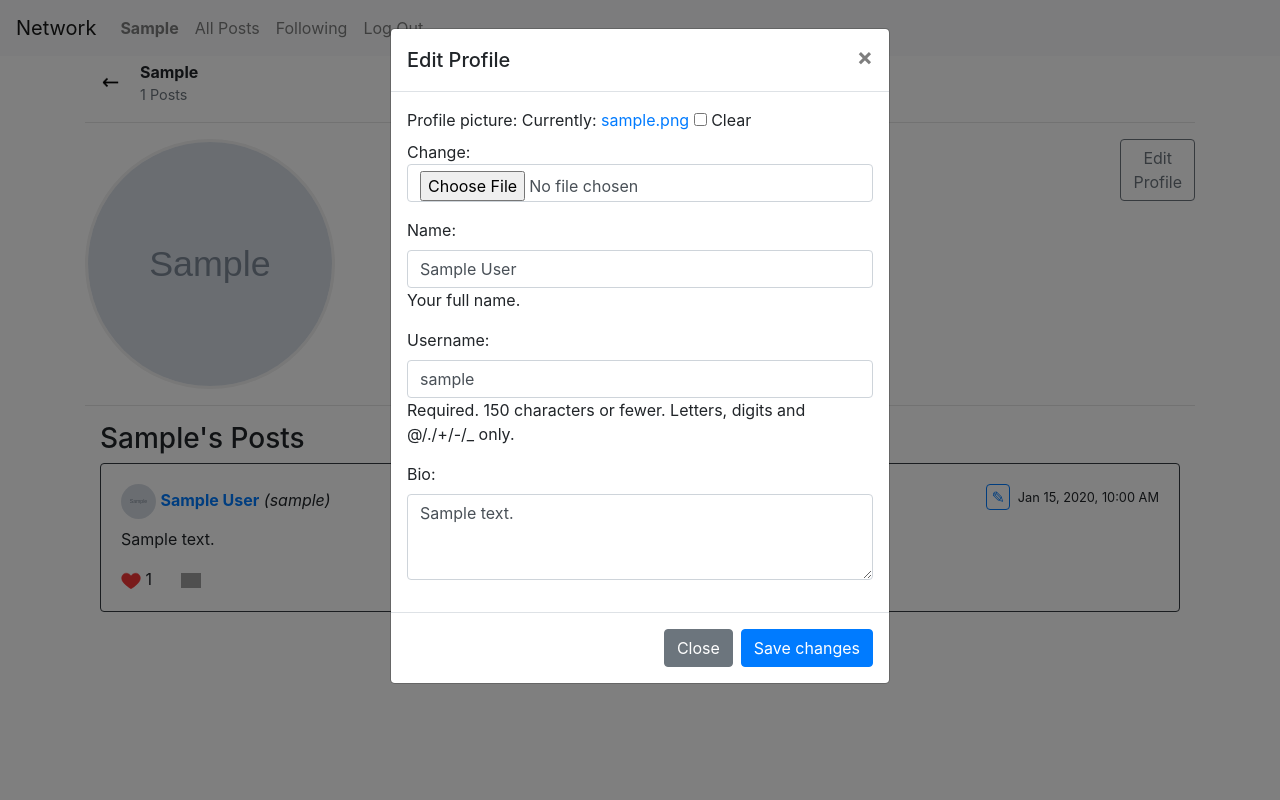
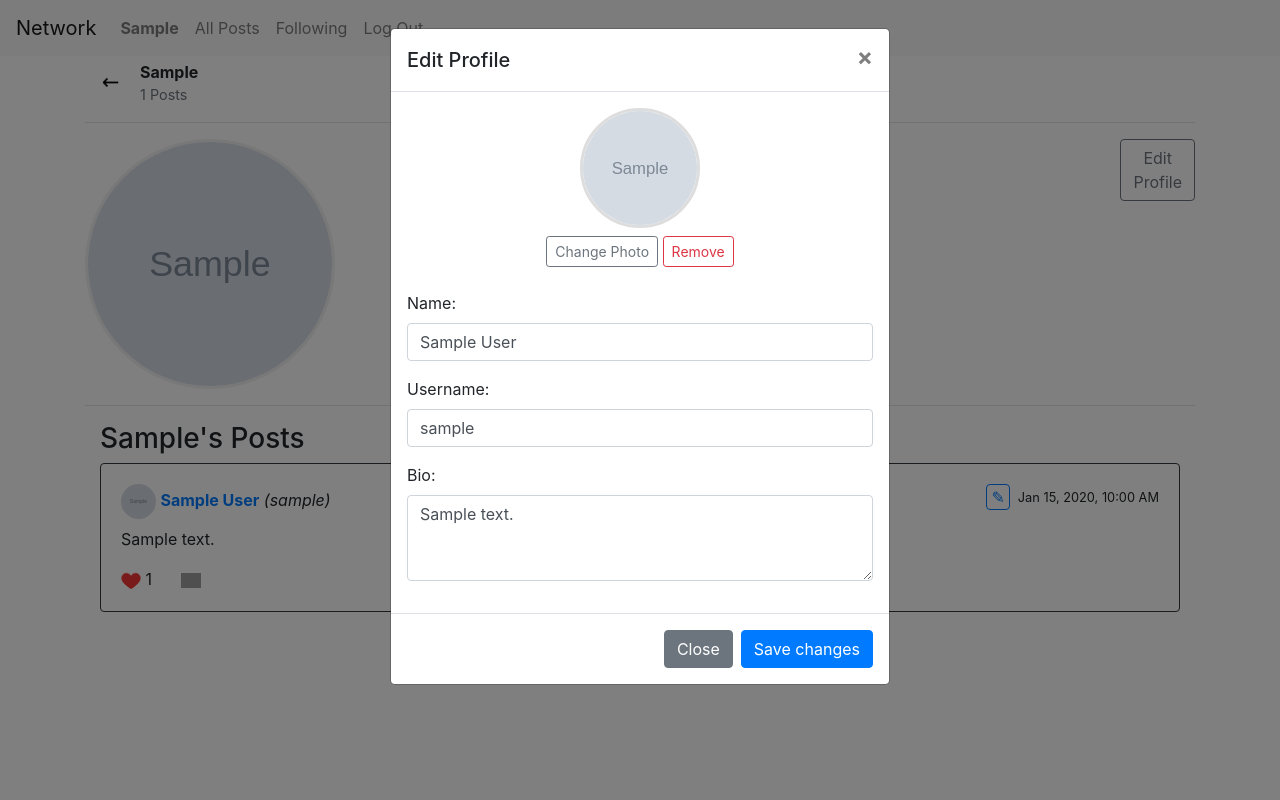
Before and after one commit to shlok-mehndiratta/network, a Django app: a page that uses network/templates/network/profile.html in a window 1280 px wide, after a click on "Edit Profile". Run offline with Django 3.2, Linux system fonts and the light colour scheme; a user stored in the database is signed in; tables that the repository leaves empty hold one stand-in row (values such as "Sample post"); grey boxes marked "Sample" are stand-in pictures; some libraries are stand-ins or nearby versions; grey boxes are pictures that could not be loaded.

Commit message:
modified 'edit profile' button with dynamic profile pic handling

```diff
--- a/network/static/network/css/styles.css
+++ b/network/static/network/css/styles.css
@@ -50,3 +50,11 @@
   height: 100%;
   object-fit: cover;    /* Fill the container, crop if needed, no distortion */
 }
+
+.profile-pic-preview {
+  width: 120px;
+  height: 120px;
+  object-fit: cover;
+  border-radius: 50%;
+  border: 3px solid #ddd;
+}
--- a/network/static/network/js/profile.js
+++ b/network/static/network/js/profile.js
@@ -14,6 +14,8 @@ document.addEventListener("DOMContentLoaded", () => {
             handleProfileUpdate(editForm, saveButton);
         });
     }
+
+    setupProfilePicEditor();
 
     // Initial call to load posts
     view_posts(profile_name, 1);
@@ -166,3 +168,61 @@ function getCSRFToken() {
     }
     return '';
 }
+
+
+/**
+ * Sets up the interactive profile picture editor in the modal.
+ */
+function setupProfilePicEditor() {
+    // The hidden inputs Django rendered
+    const realFileInput = document.querySelector('#id_profile_picture');
+    const clearCheckbox = document.querySelector('#profile_picture-clear_id');
+
+    // Our custom UI elements
+    const changeBtn = document.querySelector('#change-pic-btn');
+    const removeBtn = document.querySelector('#remove-pic-btn');
+    const previewImage = document.querySelector('.profile-pic-preview');
+
+    // If these elements don't exist on the page, do nothing
+    if (!realFileInput || !changeBtn || !removeBtn || !previewImage) {
+        return;
+    }
+
+    // When the user clicks our "Change Photo" button, trigger the hidden file input
+    changeBtn.addEventListener('click', () => {
+        realFileInput.click();
+    });
+
+
+
+    // When the user clicks "Remove", check the hidden "clear" checkbox
+    // and update the preview to the default image.
+    removeBtn.addEventListener('click', () => {
+        if (clearCheckbox) {
+            clearCheckbox.checked = true;
+        }
+        realFileInput.value = null; // Clear any selected file
+
+        previewImage.src = '/media/default.jpg';
+    });
+
+
+    // When a new file is selected in the hidden input, show a live preview
+    realFileInput.addEventListener('change', (event) => {
+        const file = event.target.files[0];
+        if (file) {
+            // Use FileReader to get the image data
+            const reader = new FileReader();
+            reader.onload = (e) => {
+                // Update the preview image src to show the new image
+                previewImage.src = e.target.result;
+            };
+            reader.readAsDataURL(file);
+
+            // Uncheck the "clear" box if it was checked
+            if (clearCheckbox) {
+                clearCheckbox.checked = false;
+            }
+        }
+    });
+}
--- a/network/templates/network/profile.html
+++ b/network/templates/network/profile.html
@@ -1,5 +1,7 @@
 {% extends "network/layout.html" %}
 {% load static %}
+
+{% block title %}{{ profileuser.first_name }} {% endblock %}
 
 {% block script %}
     <script src="{% static 'network/js/profile.js' %}"></script>
@@ -79,7 +81,26 @@
             <div class="modal-body">
                 <form id="edit-profile-form" method="post" enctype="multipart/form-data">
                     {% csrf_token %}
-                    {{ form.as_p }}
+
+                    <div class="text-center mb-4" id="profile-pic-editor">
+                        <img src="{{ profileuser.profile_picture_url }}" class="profile-pic-preview" alt="Profile preview">
+                        <div class="mt-2">
+                            <button type="button" id="change-pic-btn" class="btn btn-sm btn-outline-secondary">Change Photo</button>
+                            <button type="button" id="remove-pic-btn" class="btn btn-sm btn-outline-danger">Remove</button>
+                        </div>
+                    </div>
+                    <div class="d-none">
+                        {{ form.profile_picture }}
+                    </div>
+
+                    {% for field in form %}
+                        {% if field.name != 'profile_picture' %}
+                            <p>{{ field.label_tag }} {{ field }}</p>
+                            {% if field.errors %}
+                                <div class="invalid-feedback d-block">{{ field.errors.as_text }}</div>
+                            {% endif %}
+                        {% endif %}
+                    {% endfor %}
                 </form>
             </div>
             <div class="modal-footer">
```
